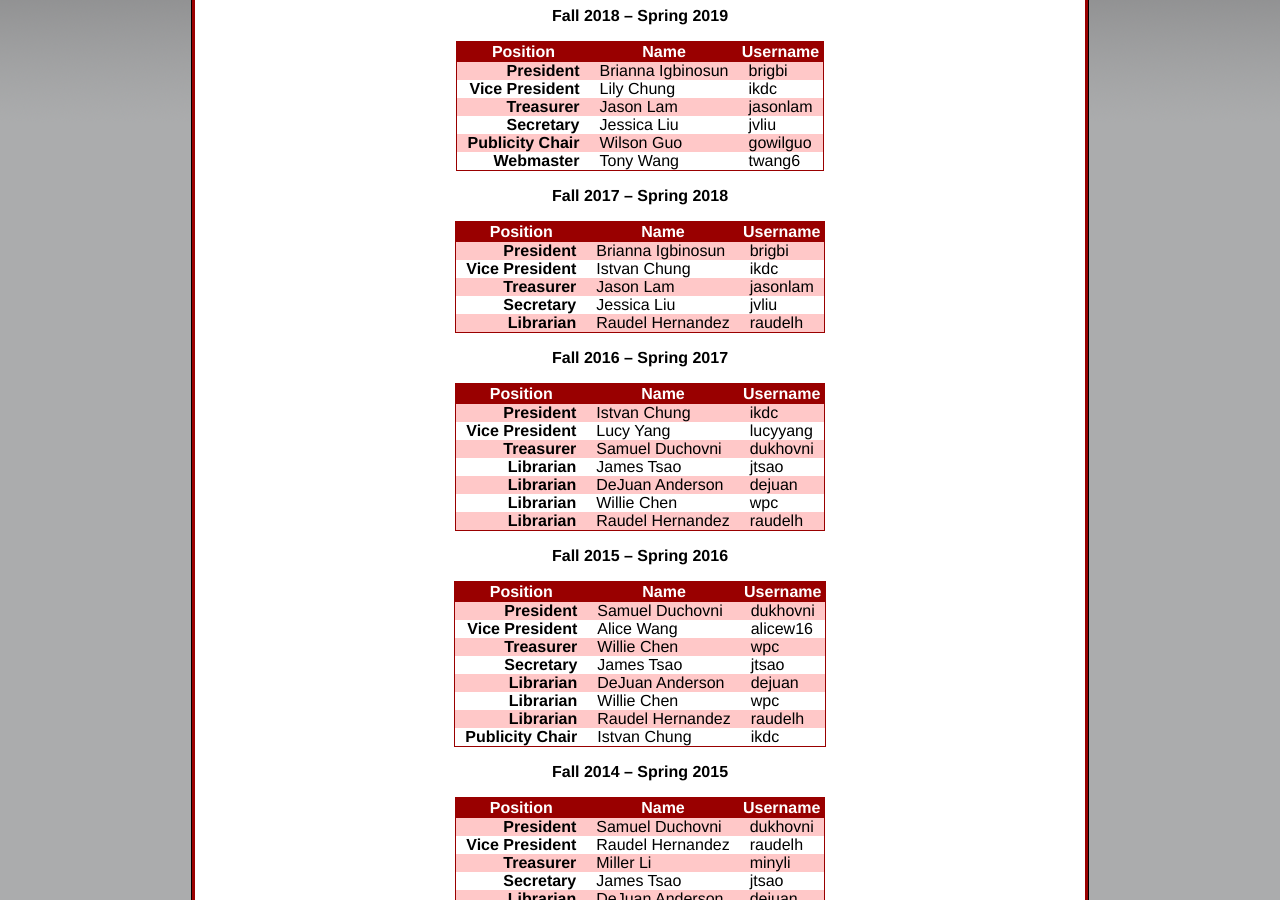
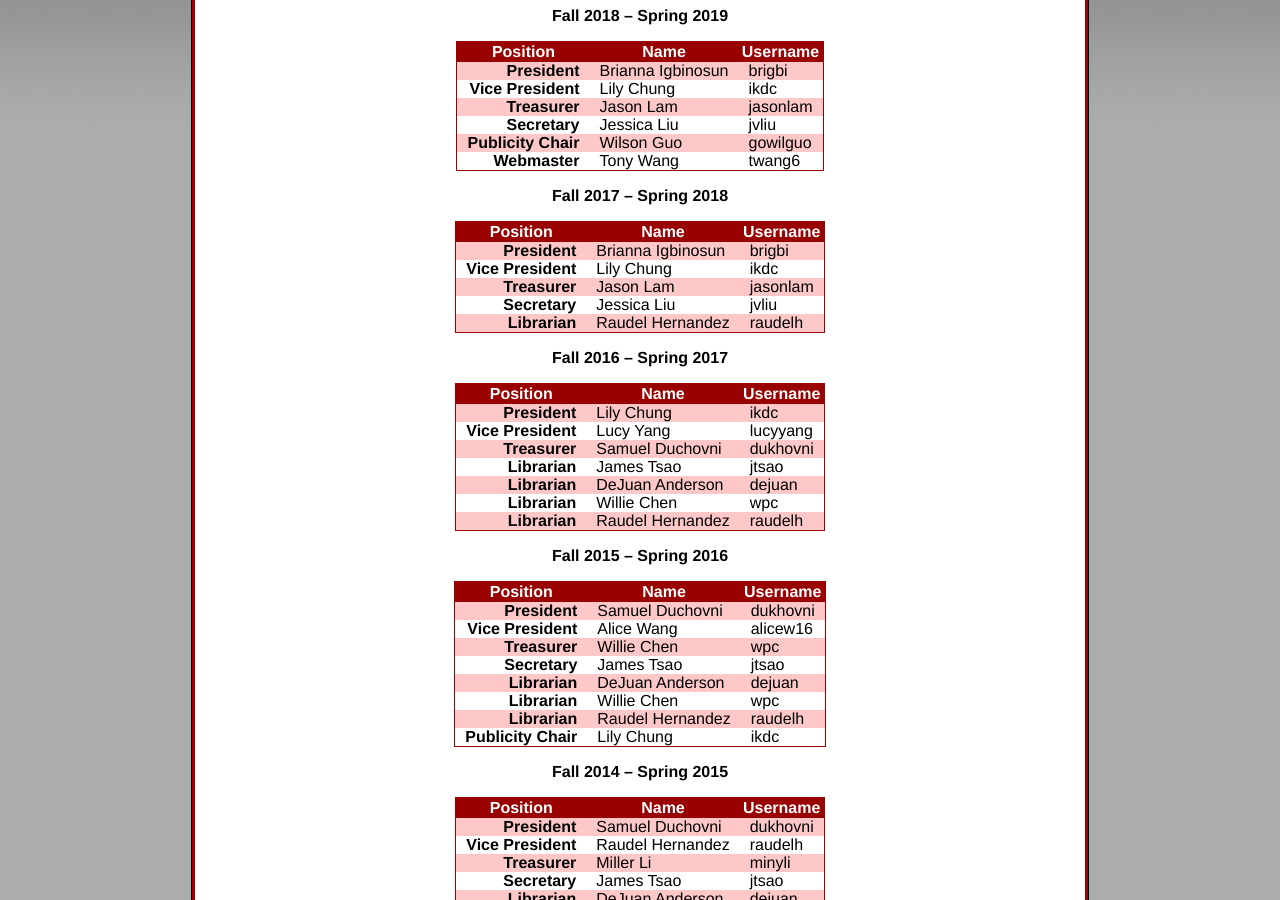
Before and after one commit to mit-anime/mit-anime.github.io, a Jekyll site: the page built from info/officers.markdown, in a window 1280 px wide and 900 px high, scrolled down 629 px. Built offline with Jekyll 4.4.1, drawn with Linux system fonts in a browser that asks for light colours.

Commit message:
Update officers.markdown
updated names

```diff
--- a/info/officers.markdown
+++ b/info/officers.markdown
@@ -46,7 +46,7 @@ Please send external e-mail to anime-inquiry@mit.edu. Only contact officers dire
 | Position       | Name              | Username |
 |----------------|-------------------|----------|
 | President      | Brianna Igbinosun | brigbi   |
-| Vice President | Istvan Chung      | ikdc     |
+| Vice President | Lily Chung        | ikdc     |
 | Treasurer      | Jason Lam         | jasonlam |
 | Secretary      | Jessica Liu       | jvliu    |
 | Librarian      | Raudel Hernandez  | raudelh  |
@@ -55,7 +55,7 @@ Please send external e-mail to anime-inquiry@mit.edu. Only contact officers dire
 
 | Position       | Name             | Username |
 |----------------|------------------|----------|
-| President      | Istvan Chung     | ikdc     |
+| President      | Lily Chung       | ikdc     |
 | Vice President | Lucy Yang        | lucyyang |
 | Treasurer      | Samuel Duchovni  | dukhovni |
 | Librarian      | James Tsao       | jtsao    |
@@ -74,7 +74,7 @@ Please send external e-mail to anime-inquiry@mit.edu. Only contact officers dire
 | Librarian       | DeJuan Anderson  | dejuan   |
 | Librarian       | Willie Chen      | wpc      |
 | Librarian       | Raudel Hernandez | raudelh  |
-| Publicity Chair | Istvan Chung     | ikdc     |
+| Publicity Chair | Lily Chung       | ikdc     |
 
 ### Fall 2014 -- Spring 2015
 
```
